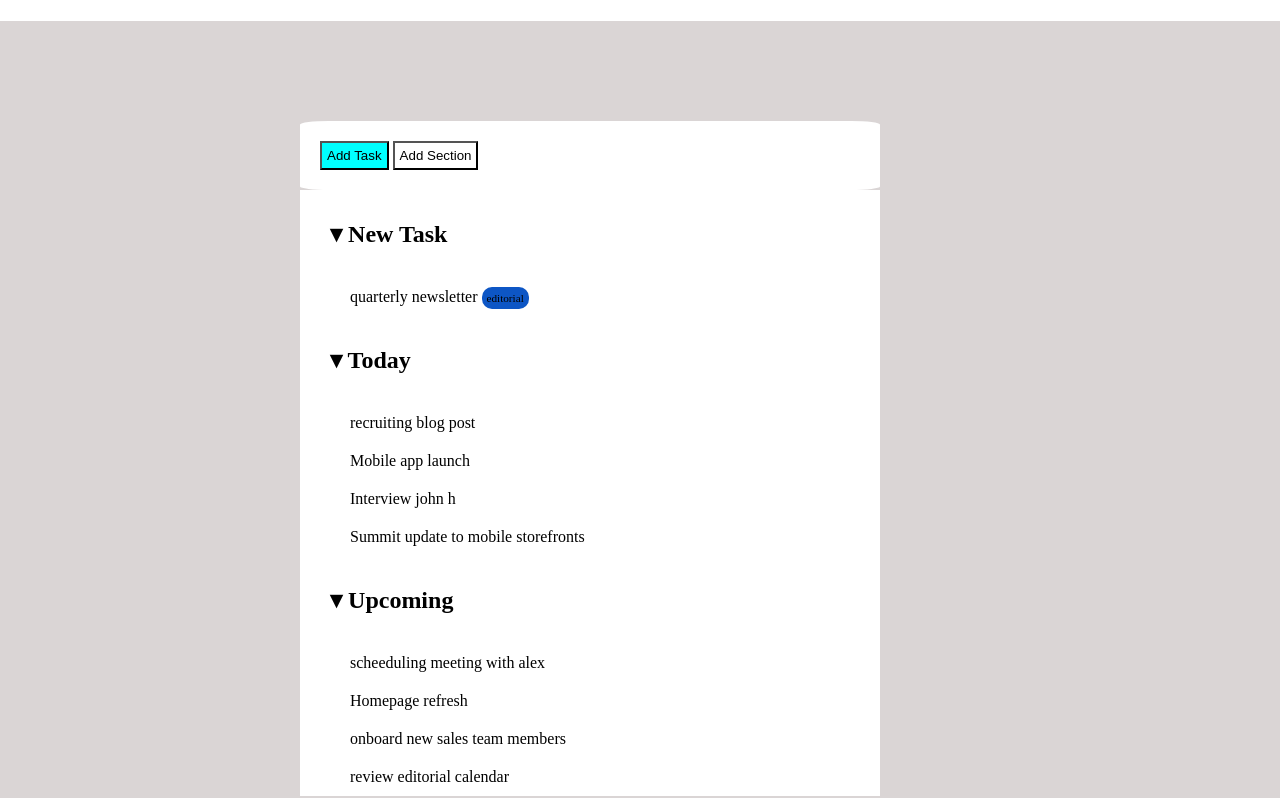
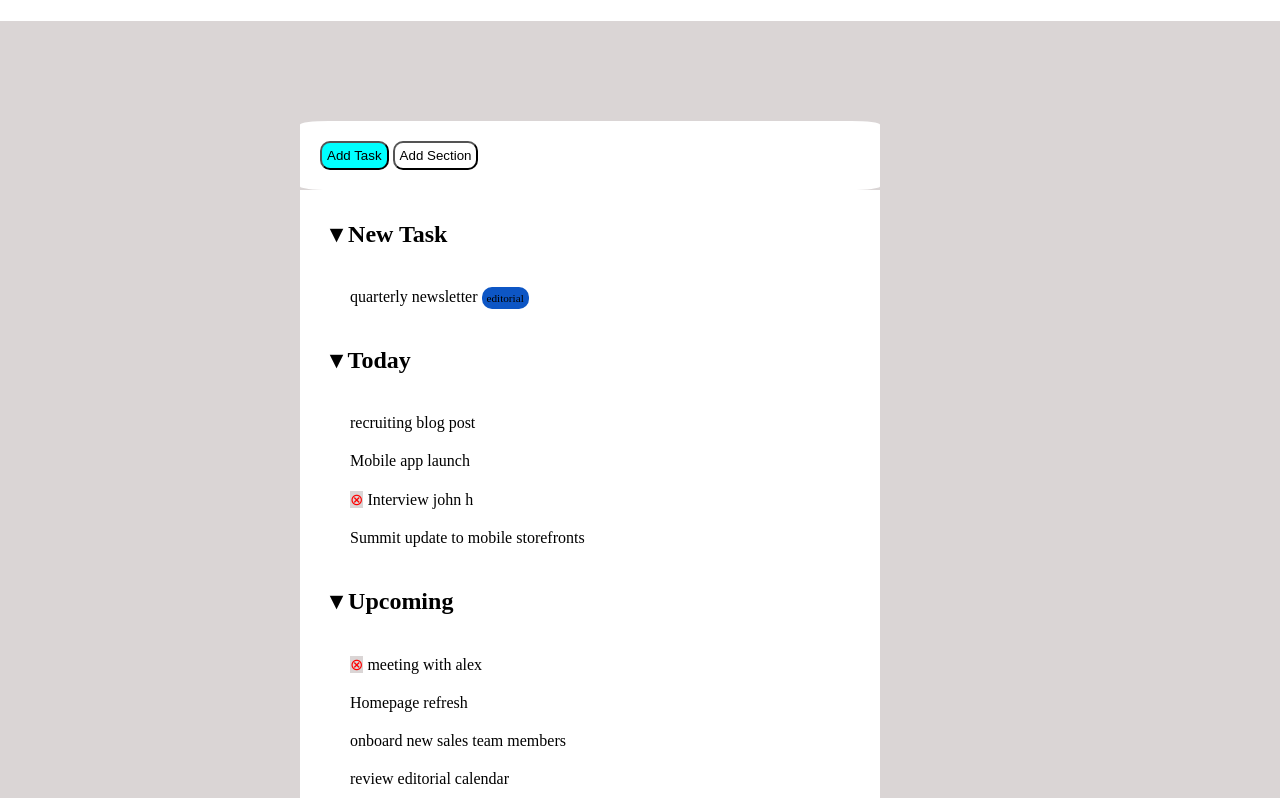
Before and after one commit to Jack971019/html-css-toboolist, a plain HTML site: page index.html in a window 1280 px wide. Shown: the part 76-874 px from the top of the page. Drawn offline with Linux system fonts and the light colour scheme.

Commit message:
added details to the body

```diff
--- a/css/Style.css
+++ b/css/Style.css
@@ -34,11 +34,13 @@ header{
 .add_task{
     background-color: aqua;
     padding: 5px;
+    border-radius: 10px 10px 10px 10px;
 }
 
 .add_section{
     background-color: white;
     padding: 5px;
+    border-radius: 10px 10px 10px 10px;
 }
 
 
@@ -67,3 +69,7 @@ header{
     padding: 30px;
     background-color: white;
 }
+
+.x_circle{
+    color: red;
+}
--- a/index.html
+++ b/index.html
@@ -36,13 +36,13 @@
 
             <p class="list">Mobile app launch</p>
 
-            <p class="list">Interview john h </p>
+            <p class="list"><span class="x_circle">&#8855</span> Interview john h </p>
 
             <p class="list">Summit update to mobile storefronts</p>
 
             <h2 class="less_important_titles">&#9662 Upcoming</h2>
 
-            <p class="list">scheeduling meeting with alex</p>
+            <p class="list"><span class="x_circle">&#8855</span> meeting with alex</p>
 
             <p class="list">Homepage refresh</p>
 
```
